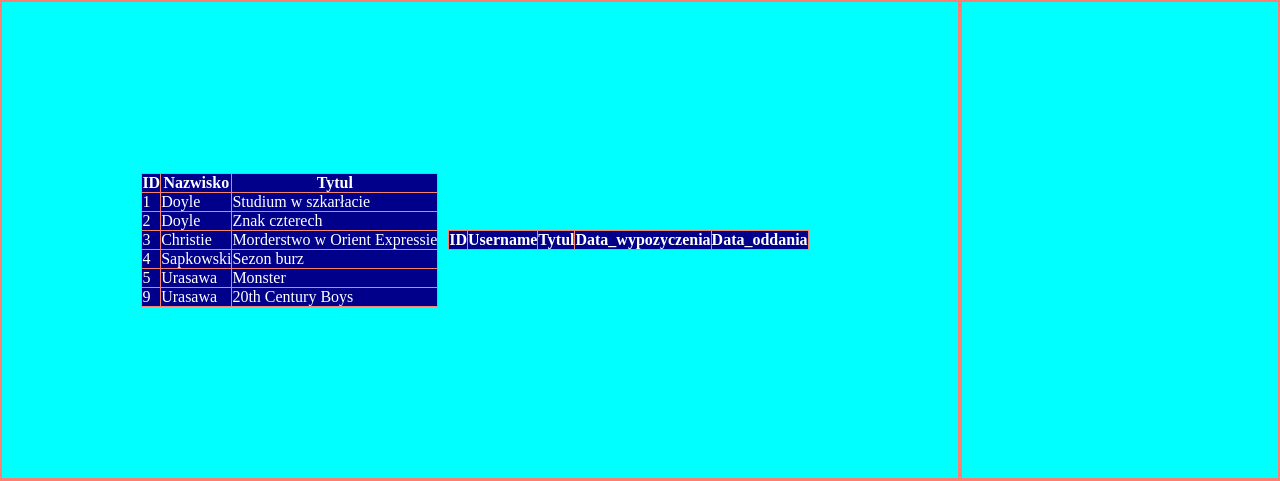
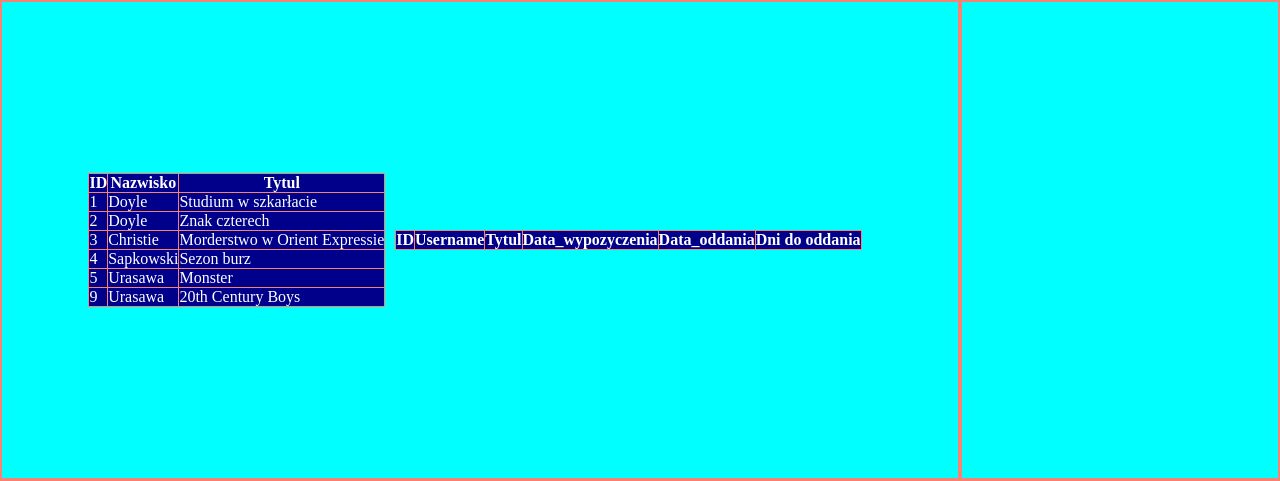
Before and after one commit to 3ti-2020/crud-wiele-do-wielu-oliwier-sikora, a PHP site: page /index.php in a window 1280 px wide. Shown: the part 160-641 px from the top of the page. Run offline with PHP 8.4, Linux system fonts and the light colour scheme; data comes from the database, SQL or seed files in the repository; data that the repository does not hold is empty.

Commit message:
Add files via upload

```diff
--- a/index.php
+++ b/index.php
@@ -120,7 +120,7 @@ if( isset($_SESSION['logowanie']) && $_SESSION['logowanie'] == 1){
         $dbname = "IzKON2j8qa";
 
         $conn = new mysqli($servername, $username, $password, $dbname);
-        $result=$conn->query("SELECT wypo.id, users.username, tytuly.tytul, wypo.data_wyp, wypo.data_od FROM wypo, users, tytuly WHERE wypo.id_user=users.id_user and wypo.id_tytul=tytuly.id_tytul ORDER BY id");
+        $result=$conn->query("SELECT wypo.id, users.username, tytuly.tytul, wypo.data_wyp, wypo.data_od, datediff(data_od, CURRENT_DATE) as dni FROM wypo, users, tytuly WHERE wypo.id_user=users.id_user and wypo.id_tytul=tytuly.id_tytul ORDER BY id");
 
         echo("<table class='tabelka' border=1>");
             echo("<tr>
@@ -129,6 +129,7 @@ if( isset($_SESSION['logowanie']) && $_SESSION['logowanie'] == 1){
             <th>Tytul</th>
             <th>Data_wypozyczenia</th>
             <th>Data_oddania</th>
+            <th>Dni do oddania</th>
             </tr>");
 
                 while($row=$result->fetch_assoc() ){
@@ -140,6 +141,7 @@ if( isset($_SESSION['logowanie']) && $_SESSION['logowanie'] == 1){
                     echo("<td>".$row['tytul']."</td>");
                     echo("<td>".$row['data_wyp']."</td>");
                     echo("<td>".$row['data_od']."</td>");
+                    echo("<td>".$row['dni']."</td>");
                     if(isset($_SESSION['logowanie'])){
                         echo("<td>
                             <form action='oddaj.php' method='POST'>
@@ -156,6 +158,7 @@ if( isset($_SESSION['logowanie']) && $_SESSION['logowanie'] == 1){
                         echo("<td>".$row['tytul']."</td>");
                         echo("<td>".$row['data_wyp']."</td>");
                         echo("<td>".$row['data_od']."</td>");
+                        echo("<td>".$row['dni']."</td>");
                         if(isset($_SESSION['logowanie'])){
                             echo("<td>
                                 <form action='oddaj.php' method='POST'>
@@ -167,12 +170,14 @@ if( isset($_SESSION['logowanie']) && $_SESSION['logowanie'] == 1){
                         echo("</tr>");
                     }
                     else if(date("Y-m-d")>$data){
+                    $dni=$row['dni']*-1;
                     echo("<tr class='czerwony'>");
                     echo("<td>".$row['id']."</td>");
                     echo("<td>".$row['username']."</td>");
                     echo("<td>".$row['tytul']."</td>");
                     echo("<td>".$row['data_wyp']."</td>");
                     echo("<td>".$row['data_od']."</td>");
+                    echo("<td>".$dni." po terminie</td>");
                     if(isset($_SESSION['logowanie'])){
                         echo("<td>
                             <form action='oddaj.php' method='POST'>
@@ -228,6 +233,7 @@ if( isset($_SESSION['logowanie']) && $_SESSION['logowanie'] == 1){
                                 echo("<option value='".$row['id_tytul']."'>".$row['tytul']."</option>");
                             }
                             echo("</select>");
+                            echo("<input type='number' name='ile' placeholder='na ile dni'>");
                             echo("<input type='submit' value='Dodaj'>");
                             echo("</form>");
                 } ?>
--- a/wypo.php
+++ b/wypo.php
@@ -8,8 +8,9 @@
 
     $tytul=$_POST['tytuly'];
     $user=$_POST['users'];
+    $ile=$_POST['ile'];
 
-    $sql = "INSERT INTO `wypo`(`id`, `id_tytul`, `id_user`,`data_wyp`,`data_od`) VALUES (NULL,'$tytul','$user',curdate(),DATE_ADD(CURDATE(), INTERVAL +10 DAY))";
+    $sql = "INSERT INTO `wypo`(`id`, `id_tytul`, `id_user`,`data_wyp`,`data_od`) VALUES (NULL,'$tytul','$user',curdate(),DATE_ADD(CURDATE(), INTERVAL +$ile DAY))";
 
     mysqli_query($conn, $sql);
 
```
